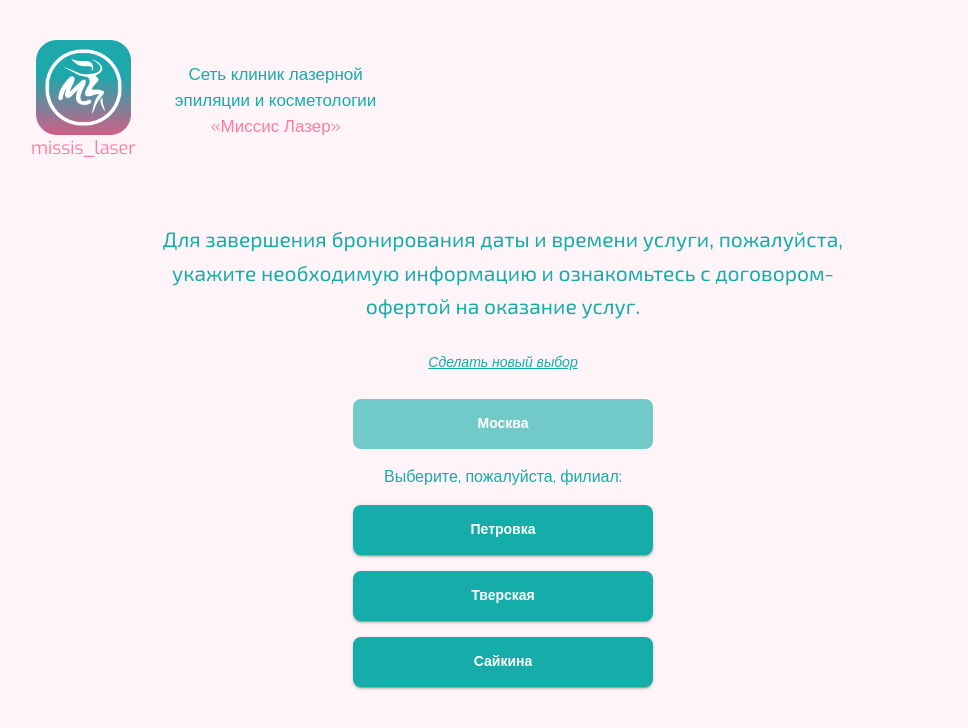
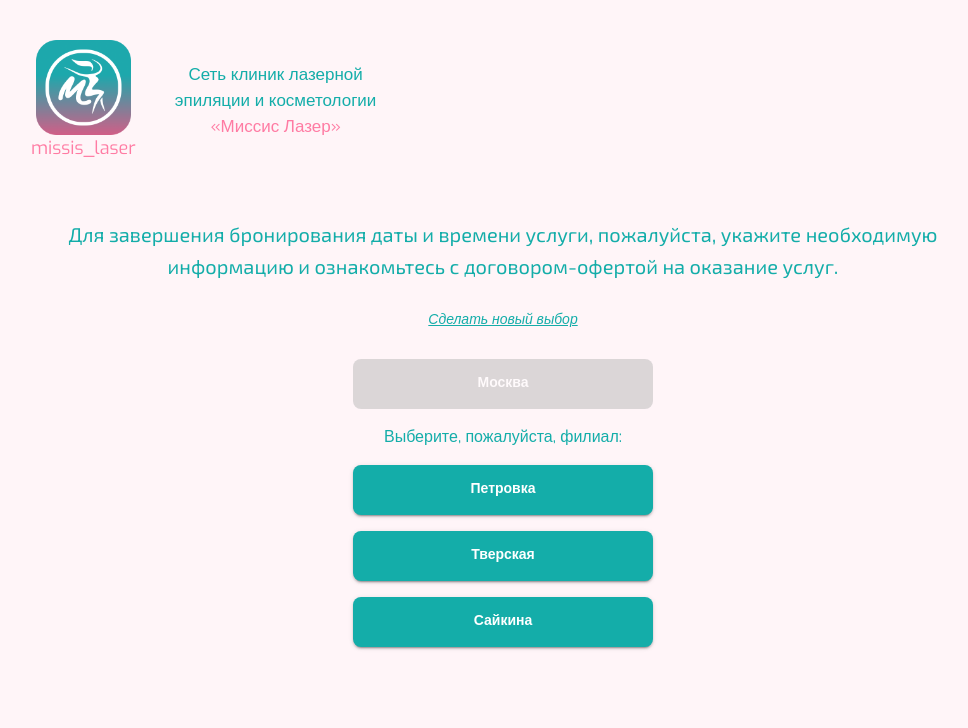
Before and after one commit to ElenaMihailova/Offer-ML, a React (Create React App) app: page / in a window 1280 px wide. Both pictures are taken after a click on the button "Москва". Shown: the top 728 px of the page, without its empty margins (137-1105 px from the left). Built offline with nearby package versions, Linux system fonts and the light colour scheme.

Commit message:
fix: add styles

```diff
--- a/package.json
+++ b/package.json
@@ -16,6 +16,7 @@
     "@types/react-dom": "^18.3.0",
     "react": "^18.3.1",
     "react-dom": "^18.3.1",
+    "react-input-mask": "^2.0.4",
     "react-router-dom": "^6.26.1",
     "react-scripts": "5.0.1",
     "typescript": "^4.9.5",
@@ -46,6 +47,7 @@
     ]
   },
   "devDependencies": {
+    "@types/react-input-mask": "^3.0.5",
     "@typescript-eslint/eslint-plugin": "^5.62.0",
     "@typescript-eslint/parser": "^5.62.0",
     "eslint-config-prettier": "^9.1.0",
--- /dev/null
+++ b/src/components/button-styles.tsx
@@ -0,0 +1,50 @@
+import { Theme } from '@mui/material/styles';
+
+export const buttonStyles = (theme: Theme) => ({
+  common: {
+    width: '300px',
+    height: '50px',
+    transform: 'translateY(0)',
+    transition: 'transform 0.5s ease',
+    '&:active': {
+      backgroundColor: 'rgba(20, 173, 169, 0.6)',
+      color: theme.palette.common.white,
+      boxShadow: `0 0 10px ${theme.palette.primary.main}`,
+    },
+    '&:disabled': {
+      backgroundColor: theme.palette.text.disabled,
+      opacity: 0.5,
+      cursor: 'not-allowed',
+      color: theme.palette.common.white,
+    },
+  },
+  cityButton: {
+    transition: 'opacity 1s ease',
+    opacity: 1,
+  },
+  selectedCityButton: {
+    opacity: 1,
+    transform: 'translateY(0)',
+  },
+  branchButton: {
+    backgroundColor: theme.palette.primary.main,
+    '&:disabled': {
+      backgroundColor: theme.palette.text.secondary,
+      opacity: 0.4,
+    },
+  },
+  resetButton: {
+    fontWeight: 400,
+    fontSize: '14px',
+    textTransform: 'none',
+    color: theme.palette.text.primary,
+    fontStyle: 'italic',
+    textDecoration: 'underline',
+    visibility: 'visible',
+    opacity: 1,
+    transition: 'visibility 0.5s, opacity 0.5s ease',
+    '&:hover': {
+      backgroundColor: 'rgba(255,255,255,0.1)',
+    },
+  },
+});
--- a/src/components/clinic-selection.tsx
+++ b/src/components/clinic-selection.tsx
@@ -2,6 +2,7 @@
 import { Stack, Button, Box, useTheme } from '@mui/material';
 import { CSSTransition } from 'react-transition-group';
 import { cities, moscowBranches, spbBranches } from '../data/constants';
+import { buttonStyles } from './button-styles';
 
 interface ClinicSelectionProps {
   onSelectionComplete: () => void;
@@ -16,6 +17,9 @@
   const [selectedBranch, setSelectedBranch] = useState<string | null>(null);
   const theme = useTheme();
   const [isAnimationComplete, setIsAnimationComplete] = useState(false);
+
+  // Используем стили кнопок
+  const styles = buttonStyles(theme);
 
   useEffect(() => {
     if (selectedCity) {
@@ -53,8 +57,12 @@
 
   const renderCityButtons = () => (
     <Stack
-      direction="row"
-      sx={{ ...styles.buttonContainer, gap: '20px', justifyContent: 'center' }}
+      direction="column"
+      sx={{
+        gap: theme.spacing(2),
+        justifyContent: 'center',
+        alignItems: 'center',
+      }}
     >
       {cities.map((city) => (
         <CSSTransition
@@ -70,11 +78,8 @@
             disabled={!!selectedCity}
             onClick={() => handleCityClick(city)}
             sx={{
-              ...styles.cityButton,
-              ...(selectedCity === city && {
-                opacity: 1,
-                transform: 'translateY(0)',
-              }),
+              ...styles.common,
+              ...(selectedCity === city && styles.selectedCityButton),
             }}
           >
             {city}
@@ -85,7 +90,7 @@
   );
 
   const renderBranchButtons = (branches: string[]) => (
-    <Stack direction="row" sx={styles.buttonContainer}>
+    <Stack direction="column" sx={{ gap: theme.spacing(2) }}>
       {branches.map((branch) => (
         <CSSTransition
           key={branch}
@@ -99,19 +104,7 @@
             disabled={selectedBranch === branch}
             color={selectedBranch === branch ? 'success' : 'primary'}
             onClick={() => handleBranchClick(branch)}
-            sx={{
-              ...styles.branchButton,
-              '&:active': {
-                backgroundColor: 'rgba(20, 173, 169, 0.6)',
-                color: theme.palette.common.white,
-                boxShadow: `0 0 10px ${theme.palette.primary.main}`,
-              },
-              '&:disabled': {
-                backgroundColor: 'rgba(20, 173, 169, 0.6)',
-                cursor: 'not-allowed',
-                color: theme.palette.common.white,
-              },
-            }}
+            sx={{ ...styles.common, ...styles.branchButton }}
           >
             {branch}
           </Button>
@@ -122,83 +115,16 @@
 
   const renderSelectedBranchButton = () => (
     <Box mt={2} textAlign="center">
-      <Button
-        variant="contained"
-        color="success"
-        disabled
-        sx={{
-          '&:disabled': {
-            width: '300px',
-            backgroundColor: 'rgba(20, 173, 169, 0.6)',
-            cursor: 'not-allowed',
-            color: theme.palette.common.white,
-          },
-        }}
-      >
+      <Button variant="contained" color="success" disabled sx={styles.common}>
         {selectedBranch}
       </Button>
     </Box>
   );
 
-  const styles = {
-    buttonContainer: {
-      display: 'flex',
-      flexDirection: 'column',
-      justifyContent: 'center',
-      flexWrap: 'wrap',
-      gap: theme.spacing(2),
-      marginTop: theme.spacing(2),
-    },
-    cityButton: {
-      transition: 'opacity 1s ease',
-      opacity: selectedCity === null ? 1 : 0,
-      width: '300px',
-      height: '50px',
-      transform: 'translateY(0)',
-      '&:active': {
-        backgroundColor: 'rgba(20, 173, 169, 0.6)',
-        color: theme.palette.common.white,
-        boxShadow: `0 0 10px ${theme.palette.primary.main}`,
-      },
-      '&:disabled': {
-        backgroundColor: 'rgba(20, 173, 169, 0.6)',
-        cursor: 'not-allowed',
-        color: theme.palette.common.white,
-      },
-    },
-    branchButton: {
-      width: '300px',
-      height: '50px',
-      transform: 'translateY(0)',
-      transition: 'transform 0.5s ease',
-    },
-    resetButtonContainer: {
-      height: '40px',
-      display: 'flex',
-      justifyContent: 'center',
-      alignItems: 'center',
-      marginBottom: theme.spacing(2),
-    },
-    resetButton: {
-      fontWeight: 400,
-      fontSize: '14px',
-      textTransform: 'none',
-      color: theme.palette.text.primary,
-      fontStyle: 'italic',
-      textDecoration: 'underline',
-      visibility: selectedCity ? 'visible' : 'hidden',
-      opacity: selectedCity ? 1 : 0,
-      transition: 'visibility 0.5s, opacity 0.5s ease',
-      '&:hover': {
-        backgroundColor: 'rgba(255,255,255,0.1)',
-      },
-    },
-  };
-
   return (
     <Box>
       {selectedCity && (
-        <Box sx={styles.resetButtonContainer}>
+        <Box sx={{ marginBottom: theme.spacing(2), textAlign: 'center' }}>
           <Button
             variant="text"
             color="success"
--- a/src/pages/offer-page/offer-page.view.tsx
+++ b/src/pages/offer-page/offer-page.view.tsx
@@ -1,8 +1,9 @@
 import { PageWrapper } from '../../components/page-wrapper';
-import { Container } from '@mui/material';
+import { Container, useTheme } from '@mui/material';
 import { OfferText } from '../../components/offer-text';
 
 export const OfferPageView = () => {
+  const theme = useTheme();
   return (
     <PageWrapper>
       <Container
@@ -11,12 +12,11 @@
           display: 'flex',
           flexDirection: 'column',
           alignItems: 'center',
-          gap: {
-            xs: '20px',
-          },
-          paddingX: '0',
-          paddingY: '20px',
-          maxWidth: '880px',
+          gap: theme.spacing(2),
+          paddingX: 0,
+          paddingY: theme.spacing(2),
+          maxWidth: theme.breakpoints.values.md,
+          backgroundColor: theme.palette.background.default,
         }}
       >
         <OfferText />
--- a/src/pages/welcome-page/welcome-page.view.tsx
+++ b/src/pages/welcome-page/welcome-page.view.tsx
@@ -1,5 +1,5 @@
 import { PageWrapper } from '../../components/page-wrapper';
-import { Typography, Container } from '@mui/material';
+import { Typography, Container, useTheme } from '@mui/material';
 import { ClinicSelection } from '../../components/clinic-selection';
 
 import { ClientInfoForm } from '../../components/client-info-form';
@@ -25,6 +25,7 @@
   isAgreementConfirmed,
   isClientInfoFormVisible,
 }) => {
+  const theme = useTheme();
   return (
     <PageWrapper>
       <Container
@@ -34,11 +35,11 @@
           flexDirection: 'column',
           alignItems: 'center',
           gap: {
-            xs: '20px',
+            xs: theme.spacing(2),
           },
           paddingX: '0',
-          paddingY: '20px',
-          maxWidth: '880px',
+          paddingY: theme.spacing(2),
+          maxWidth: theme.breakpoints.values.md,
         }}
       >
         <Typography
@@ -46,8 +47,8 @@
           gutterBottom
           sx={{
             fontSize: {
-              xs: '19px',
-              md: '21px',
+              xs: '16px',
+              md: '20px',
             },
             fontFamily: "'Exo 2', sans-serif",
             fontWeight: '400',
@@ -55,7 +56,7 @@
             wordWrap: 'break-word',
             textAlign: 'center',
             margin: '0px',
-            maxWidth: '700px',
+            maxWidth: theme.breakpoints.values.md,
           }}
         >
           Для завершения бронирования даты и времени услуги, пожалуйста, укажите
--- a/src/theme/Theme.tsx
+++ b/src/theme/Theme.tsx
@@ -60,6 +60,16 @@
       disabled: '#B8B8B8',
     },
   },
+  spacing: 8,
+  breakpoints: {
+    values: {
+      xs: 0,
+      sm: 600,
+      md: 960,
+      lg: 1280,
+      xl: 1920,
+    },
+  },
   components: {
     MuiButton: {
       styleOverrides: {
@@ -77,16 +87,6 @@
       },
     },
   },
-  spacing: 8,
-  breakpoints: {
-    values: {
-      xs: 0,
-      sm: 600,
-      md: 960,
-      lg: 1280,
-      xl: 1920,
-    },
-  },
 });
 
 export type TTheme = typeof theme;
```
Also changed, not shown: 1 other file (tests, documents, lock files or other folders). Lines whose indentation alone changed are shown as unchanged.
